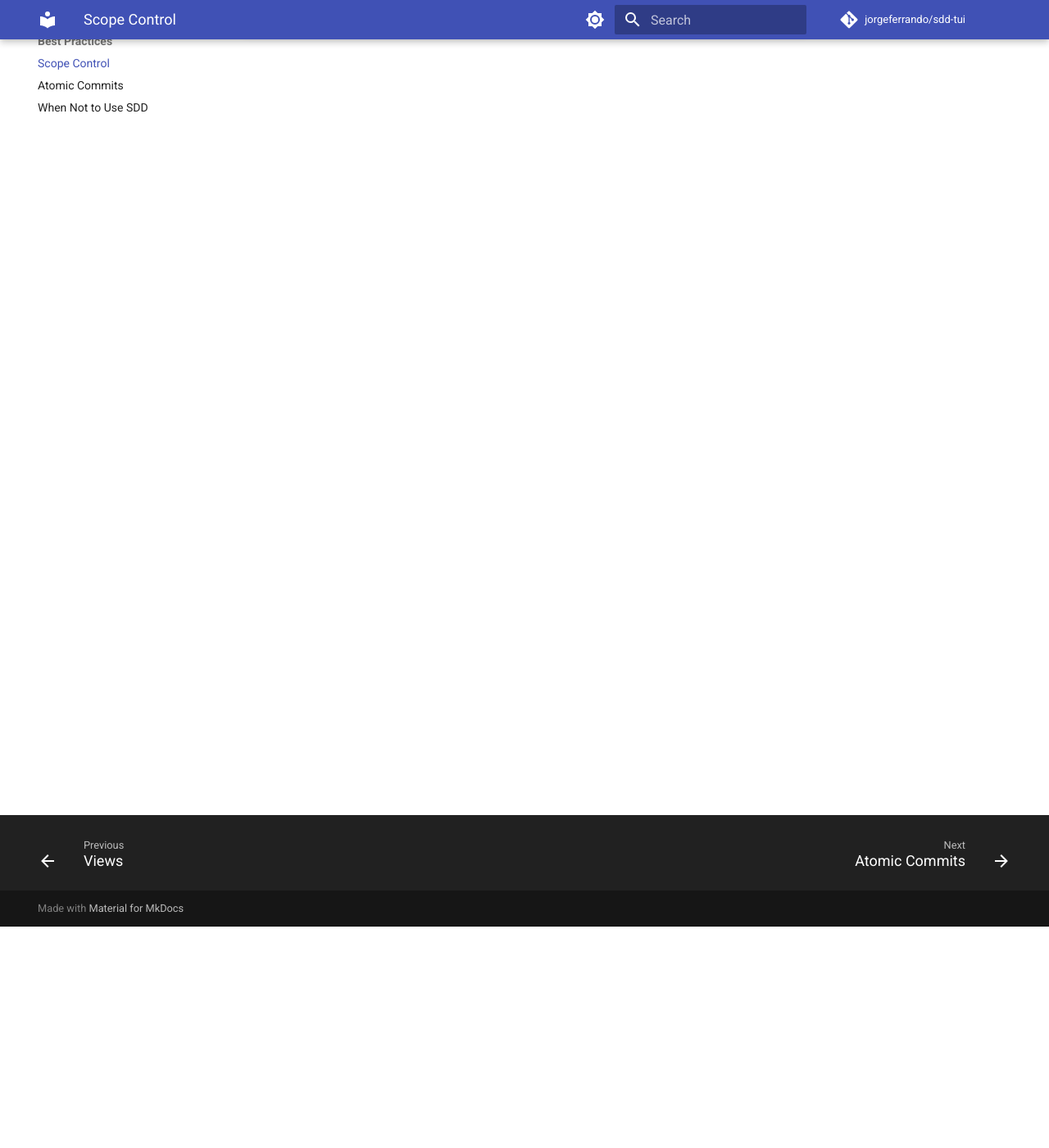
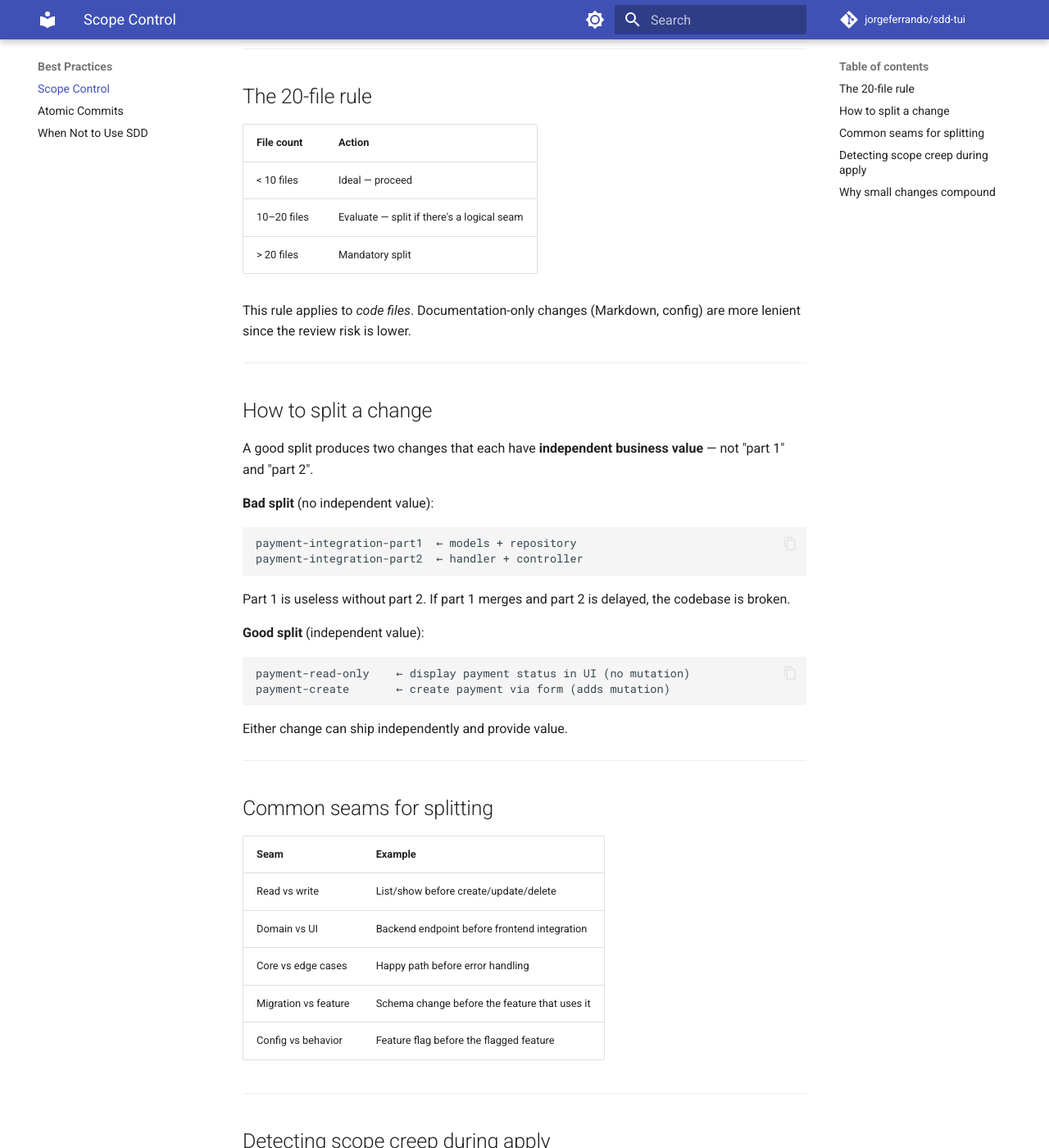
Before and after one commit to jorgeferrando/sdd-tui, an MkDocs documentation site: the page built from docs/best-practices/scope-control.md, in a window 1280 px wide and 1400 px high, scrolled down 270 px. Shown: the whole window at 82% size. Built offline with MkDocs 1.6.1 and Material for MkDocs 9.7.7, drawn with Linux system fonts in a browser that asks for light colours; comment, search, counter and statistics services are not loaded; some of the changed text lies outside the part shown.

Commit message:
[docs-site-content] Add scope control best practice
Co-Authored-By: Claude Sonnet 4.6 <noreply@anthropic.com>

````diff
--- a/docs/best-practices/scope-control.md
+++ b/docs/best-practices/scope-control.md
@@ -1,4 +1,72 @@
 # Scope Control
 
-!!! note "Coming soon"
-    This page is part of the next documentation update.
+The most common SDD mistake is making a change too large. Large changes are hard to review, risky to merge, and slow to archive. Scope control is the discipline of keeping changes small and independently valuable.
+
+---
+
+## The 20-file rule
+
+| File count | Action |
+|------------|--------|
+| < 10 files | Ideal — proceed |
+| 10–20 files | Evaluate — split if there's a logical seam |
+| > 20 files | Mandatory split |
+
+This rule applies to *code files*. Documentation-only changes (Markdown, config) are more lenient since the review risk is lower.
+
+---
+
+## How to split a change
+
+A good split produces two changes that each have **independent business value** — not "part 1" and "part 2".
+
+**Bad split** (no independent value):
+
+```
+payment-integration-part1  ← models + repository
+payment-integration-part2  ← handler + controller
+```
+
+Part 1 is useless without part 2. If part 1 merges and part 2 is delayed, the codebase is broken.
+
+**Good split** (independent value):
+
+```
+payment-read-only    ← display payment status in UI (no mutation)
+payment-create       ← create payment via form (adds mutation)
+```
+
+Either change can ship independently and provide value.
+
+---
+
+## Common seams for splitting
+
+| Seam | Example |
+|------|---------|
+| Read vs write | List/show before create/update/delete |
+| Domain vs UI | Backend endpoint before frontend integration |
+| Core vs edge cases | Happy path before error handling |
+| Migration vs feature | Schema change before the feature that uses it |
+| Config vs behavior | Feature flag before the flagged feature |
+
+---
+
+## Detecting scope creep during apply
+
+If `/sdd-apply` touches more files than `tasks.md` planned, stop. Options:
+
+1. **The extra file is necessary** → add a `MEJxx` task in `tasks.md` before touching it
+2. **The extra file is a new change** → pause, archive current progress, start a new change for it
+3. **The design was wrong** → update `design.md` and `tasks.md` before continuing
+
+Never implement something that isn't in `tasks.md`. The task list is the contract.
+
+---
+
+## Why small changes compound
+
+- Each archived change updates the canonical spec — future changes inherit accurate context
+- Small commits are independently revertible
+- Reviewers can give focused feedback
+- Velocity metrics become meaningful (you can see actual throughput, not just big batch releases)
````
